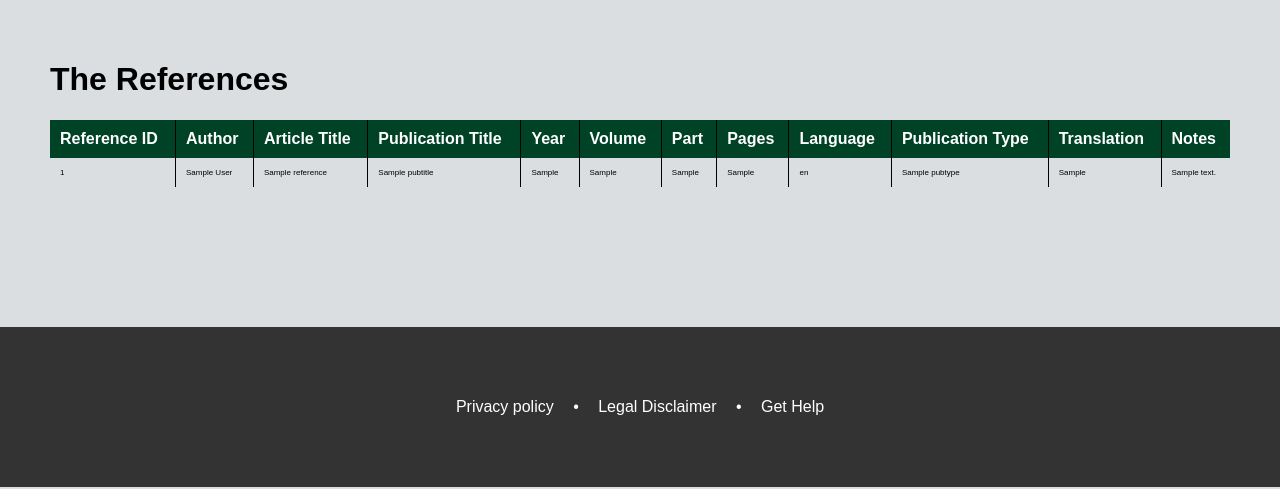
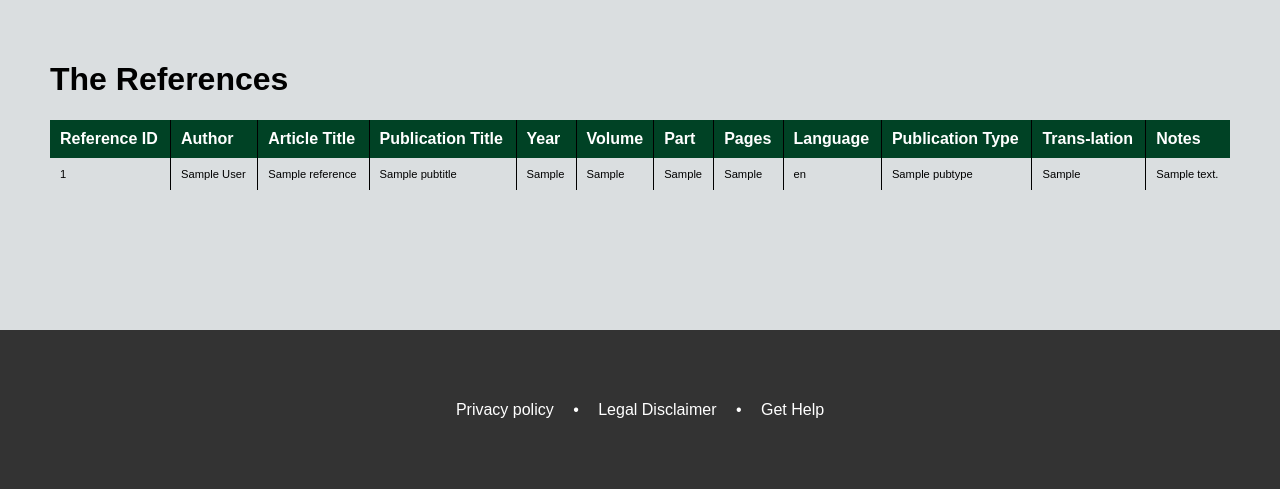
Before and after one commit to IdaCy/wtp, a Django app: page /reference/ in a window 1280 px wide. Shown: the part 116-605 px from the top of the page. Run offline with Django 4.2, Linux system fonts and the light colour scheme; a user stored in the database is signed in; tables that the repository leaves empty hold one stand-in row (values such as "Sample post").

Commit message:
smaller adjustments

```diff
--- a/report_app/templates/reference.html
+++ b/report_app/templates/reference.html
@@ -7,7 +7,16 @@
 
     <style>
         td {
-        font-size: 0.5em;
+            font-size: 0.7em;
+        }
+
+        .data-table td {
+            font-size: 0.7em;
+        }
+
+        .break-word {
+            word-break: break-all; /* Break words at any character */
+            hyphens: auto; /* Enable hyphenation */
         }
     </style>
 
@@ -20,12 +29,12 @@
             <th>Article Title</th>
             <th>Publication Title</th>
             <th>Year</th>
-            <th>Volume</th>
+            <th style="width: 5px">Volume</th>
             <th>Part</th>
             <th>Pages</th>
             <th>Language</th>
             <th>Publication Type</th>
-            <th>Translation</th>
+            <th>Trans-<wbr>lation</th>
             <th>Notes</th>
         </tr>
         </thead>
@@ -36,8 +45,8 @@
                 <td>{{ item.author }}</td>
                 <td>{{ item.article_title }}</td>
                 <td>{{ item.pub_title }}</td>
-                <td>{{ item.year }}</td>
-                <td>{{ item.volume }}</td>
+                <td class="break-word">{{ item.year }}</td>
+                <td class="break-word">{{ item.volume }}</td>
                 <td>{{ item.part }}</td>
                 <td>{{ item.pages }}</td>
                 <td>{{ item.language }}</td>
```
Lines whose indentation alone changed are shown as unchanged.
